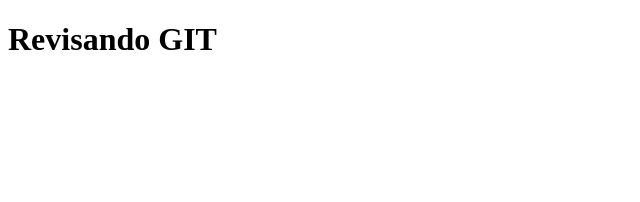
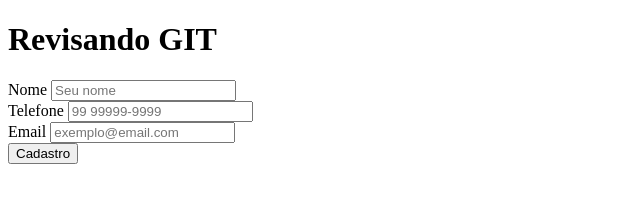
Before and after one commit to gildembergleite/aula-12, a plain HTML site: page index.html in a window 1280 px wide. Shown: the whole page, without its empty margins (0-640 px from the left). Drawn offline with Linux system fonts and the light colour scheme.

Commit message:
feat: created sing up form

```diff
--- a/index.html
+++ b/index.html
@@ -1,5 +1,5 @@
 <!DOCTYPE html>
-<html lang="en">
+<html lang="pt-BR">
 
 <head>
   <meta charset="UTF-8">
@@ -8,7 +8,28 @@
 </head>
 
 <body>
-  <h1>Revisando GIT</h1>
+  <div>
+    <h1>Revisando GIT</h1>
+
+    <form action="">
+      <div>
+        <label for="name">Nome</label>
+        <input type="text" name="name" id="name" placeholder="Seu nome">
+      </div>
+
+      <div>
+        <label for="phone">Telefone</label>
+        <input type="tel" name="phone" id="phone" placeholder="99 99999-9999">
+      </div>
+
+      <div>
+        <label for="email">Email</label>
+        <input type="email" name="email" id="email" placeholder="exemplo@email.com">
+      </div>
+
+      <button>Cadastro</button>
+    </form>
+  </div>
 </body>
 
 </html>
```
